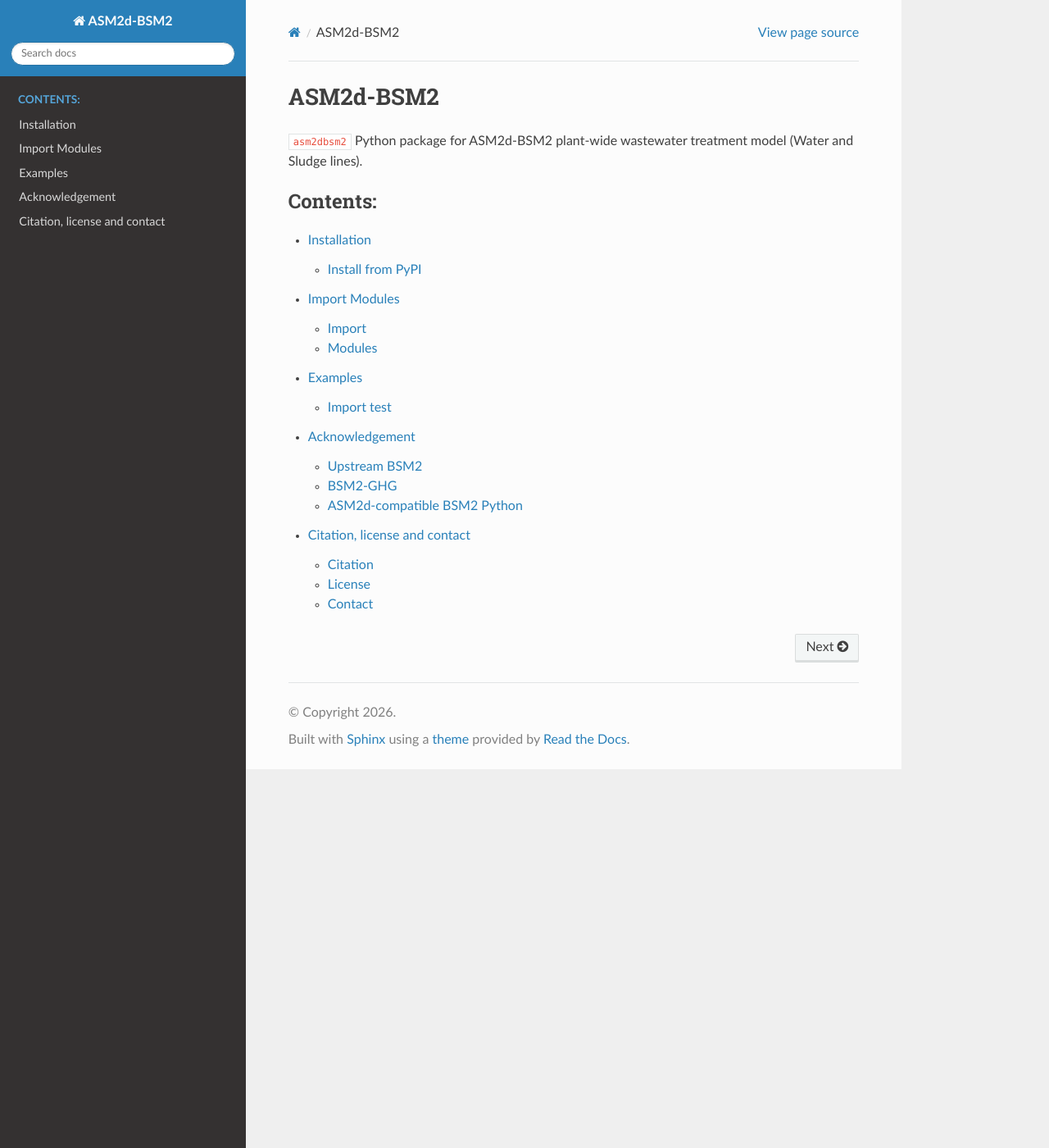
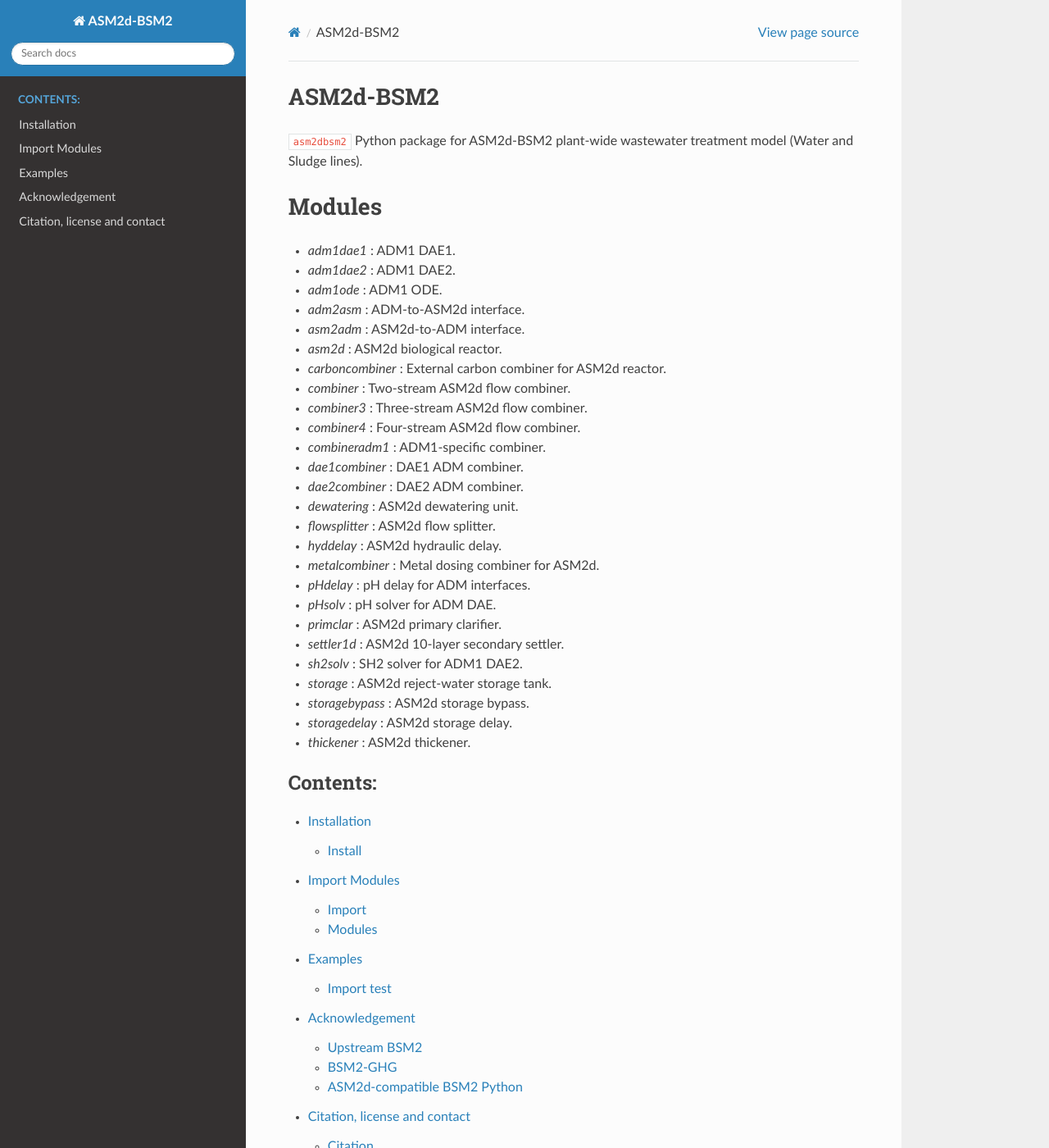
Before and after one commit to tabunama/asm2dbsm2, a Sphinx documentation site: the page built from docs/source/index.rst, in a window 1280 px wide and 1400 px high. Shown: the whole window at 82% size. Built offline with Sphinx 7.4.7 and the Read the Docs theme 3.1.0, drawn with Linux system fonts in a browser that asks for light colours.

Commit message:
update docs

```diff
--- a/docs/source/citation_license_contact.rst
+++ b/docs/source/citation_license_contact.rst
@@ -14,4 +14,4 @@ See the root ``LICENSE`` and ``THIRD_PARTY_NOTICES.md`` files.
 Contact
 -------
 
-Package adaptation and maintenance: Dr Taher Abunama.
+Package adaptation and maintenance: Dr Taher Abunama (tabunama@gmail.com)
--- a/docs/source/index.rst
+++ b/docs/source/index.rst
@@ -2,6 +2,38 @@ ASM2d-BSM2
 ============
 
 ``asm2dbsm2`` Python package for ASM2d-BSM2 plant-wide wastewater treatment model (Water and Sludge lines).
+
+
+Modules
+============
+
+- `adm1dae1` : ADM1 DAE1.
+- `adm1dae2` : ADM1 DAE2.
+- `adm1ode` : ADM1 ODE.
+- `adm2asm` : ADM-to-ASM2d interface.
+- `asm2adm` : ASM2d-to-ADM interface.
+- `asm2d` : ASM2d biological reactor.
+- `carboncombiner` : External carbon combiner for ASM2d reactor.
+- `combiner` : Two-stream ASM2d flow combiner.
+- `combiner3` : Three-stream ASM2d flow combiner.
+- `combiner4` : Four-stream ASM2d flow combiner.
+- `combineradm1` : ADM1-specific combiner.
+- `dae1combiner` : DAE1 ADM combiner.
+- `dae2combiner` : DAE2 ADM combiner.
+- `dewatering` : ASM2d dewatering unit.
+- `flowsplitter` : ASM2d flow splitter.
+- `hyddelay` : ASM2d hydraulic delay.
+- `metalcombiner` : Metal dosing combiner for ASM2d.
+- `pHdelay` : pH delay for ADM interfaces.
+- `pHsolv` : pH solver for ADM DAE.
+- `primclar` : ASM2d primary clarifier.
+- `settler1d` : ASM2d 10-layer secondary settler.
+- `sh2solv` : SH2 solver for ADM1 DAE2.
+- `storage` : ASM2d reject-water storage tank.
+- `storagebypass` : ASM2d storage bypass.
+- `storagedelay` : ASM2d storage delay.
+- `thickener` : ASM2d thickener.
+
 
 .. toctree::
    :maxdepth: 2
--- a/docs/source/installation.rst
+++ b/docs/source/installation.rst
@@ -1,7 +1,7 @@
 Installation
 ============
 
-Install from PyPI
+Install
 -----------------
 
 .. code-block:: powershell
```
Also changed, not shown: README.md (+2 -2 lines), 12 other files.
